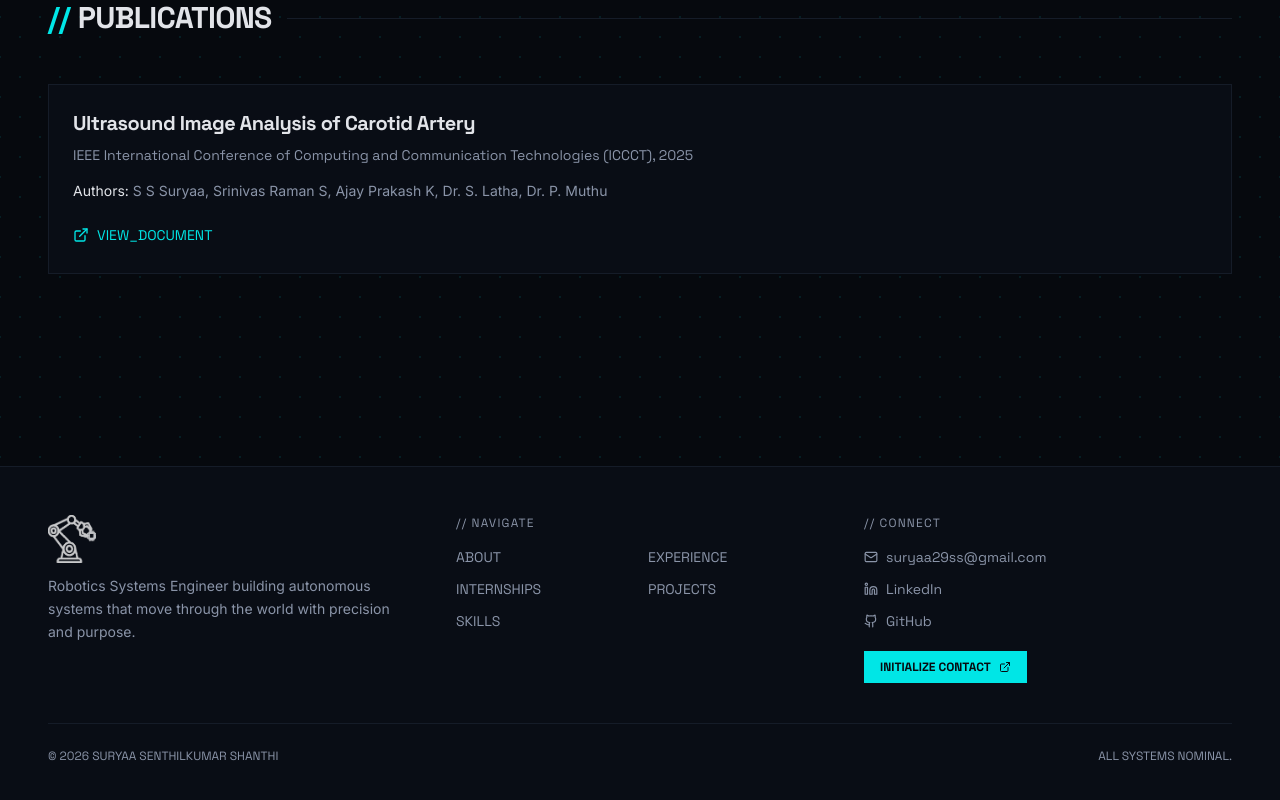
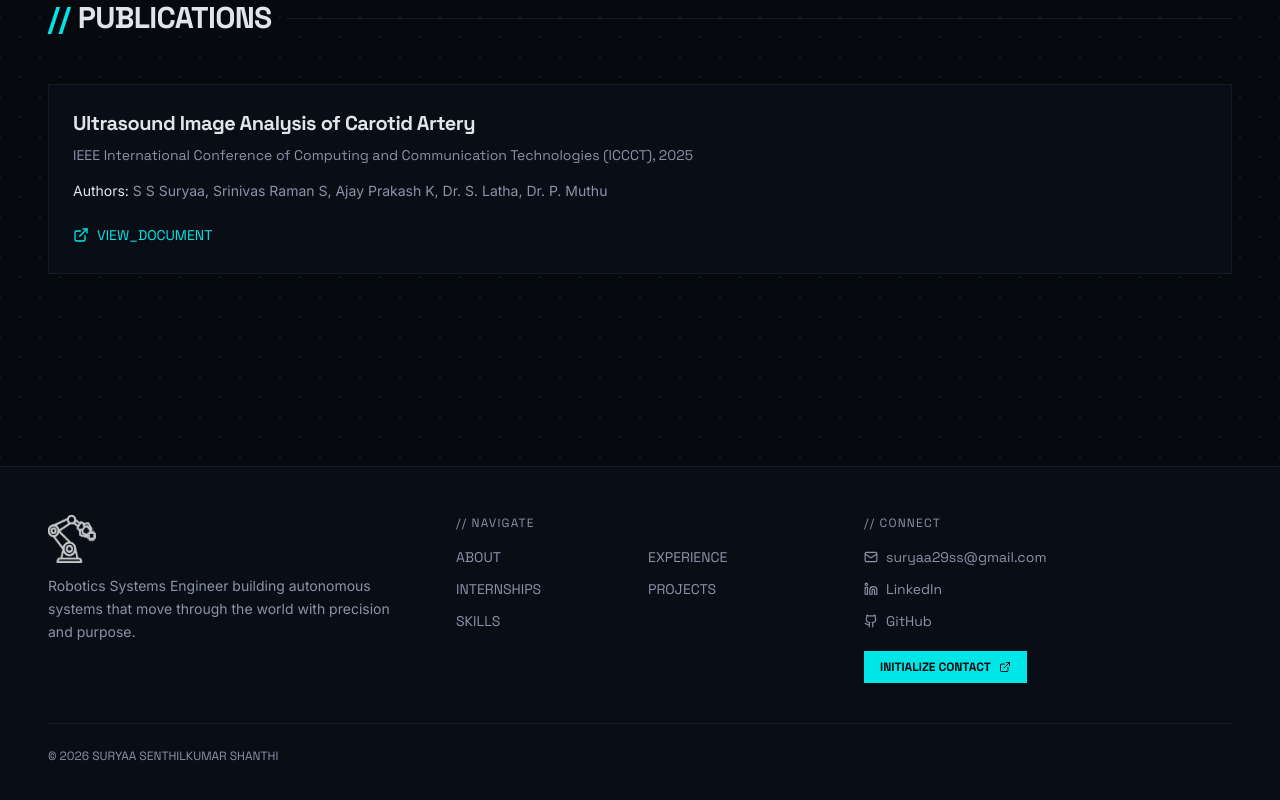
Before and after one commit to suryaa2902/Portfolio, a React (Vite) app: page / in a window 1280 px wide. Shown: the part 5943-6743 px from the top of the page. Built offline with nearby package versions, Linux system fonts and the light colour scheme.

Commit message:
Remove ALL SYSTEMS NOMINAL text from footer

```diff
--- a/src/pages/home.tsx
+++ b/src/pages/home.tsx
@@ -422,7 +422,6 @@ export function Home() {
             <p className="font-mono text-xs text-muted-foreground">
               © {new Date().getFullYear()} SURYAA SENTHILKUMAR SHANTHI
             </p>
-            <p className="font-mono text-xs text-muted-foreground">ALL SYSTEMS NOMINAL.</p>
           </div>
         </div>
       </footer>
```
